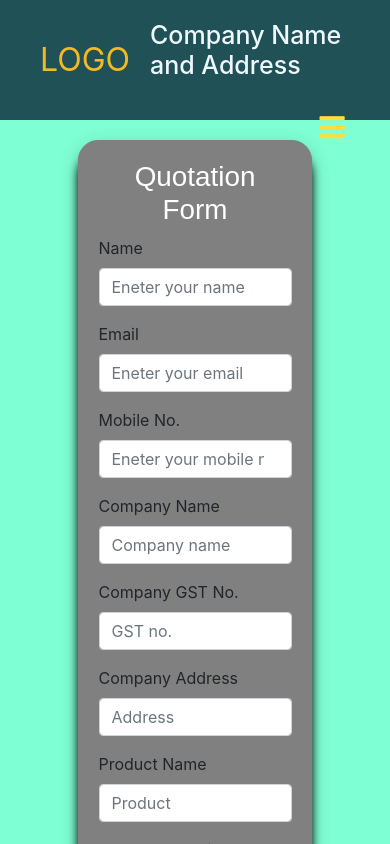
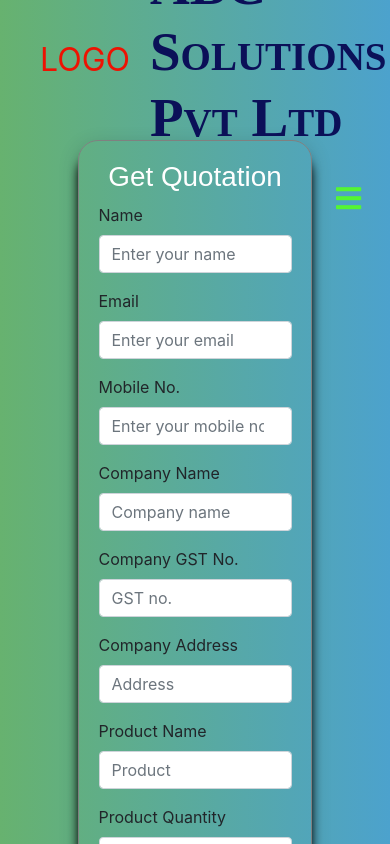
Before and after one commit to technoid2023/business, a React (Create React App) app: page /quote in a window 390 px wide. Shown: the top 844 px of the page. Built offline with nearby package versions, Linux system fonts and the light colour scheme.

Commit message:
final from subham

```diff
--- a/package.json
+++ b/package.json
@@ -12,6 +12,7 @@
     "react-dom": "^18.2.0",
     "react-helmet": "^6.1.0",
     "react-hot-toast": "^2.4.1",
+    "react-icons": "^4.9.0",
     "react-responsive-carousel": "^3.2.23",
     "react-router-dom": "^6.11.2",
     "react-scripts": "5.0.1",
--- a/src/component/Contactus.jsx
+++ b/src/component/Contactus.jsx
@@ -4,6 +4,8 @@ import '../css/contactus.css'
 import {Link} from 'react-router-dom'
 import emailjs from 'emailjs-com';
 import { Toaster, toast } from 'react-hot-toast';
+import { FaFacebookF,FaLinkedinIn,FaYoutube } from "react-icons/fa";
+import { SiGmail } from "react-icons/si";
 
 const Contactus = () => {
 
@@ -25,11 +27,11 @@ const Contactus = () => {
   };
   return (
     <Layout className="conmain">
-      <div><Toaster/></div>
-      <h1 className="section-header">Contact Us</h1>
+
       <section id="contact">
         <div className="contact-wrapper">
           <div className="social">
+            <h4 class='text'>Write To US</h4>
             <form onSubmit={sendEmail} className="form-horizontal">
               <div className="form-group">
                 <div className="col-sm-12">
@@ -87,9 +89,11 @@ const Contactus = () => {
                 </div>
               </button>
             </form>
+            <div><Toaster/></div>
           </div>
           {/* Left contact page */}
           <div className="direct-contact-container">
+          <h4 class='text'>Reach Us</h4>
             <ul className="contact-list">
               <li className="list-item">
                 <i className="fa fa-map-marker fa-2x">
@@ -121,22 +125,22 @@ const Contactus = () => {
             <ul className="social-media-list">
               <li>
                 <Link to="#" target="" className="contact-icon">
-                  <i className="fa fa-facebook" aria-hidden="true" />
+              <h1><FaFacebookF size='20' color='blue'/></h1>
                 </Link>
               </li>
               <li>
                 <Link to="#" target="_blank" className="contact-icon">
-                  <i className="fa fa-google" aria-hidden="true" />
+                <h1><SiGmail size='20' color='red'/></h1>
                 </Link>
               </li>
               <li>
                 <Link to="#" target="_blank" className="contact-icon">
-                  <i className="fa fa-instagram" aria-hidden="true" />
+                <h1><FaLinkedinIn size='20' color='blue'/></h1>
                 </Link>
               </li>
               <li>
                 <Link to="#" target="_blank" className="contact-icon">
-                  <i className="fa fa-linkedin" aria-hidden="true" />
+                <h1><FaYoutube size='20' color='red'/></h1>
                 </Link>
               </li>
             </ul>
--- a/src/component/Footer.jsx
+++ b/src/component/Footer.jsx
@@ -1,12 +1,13 @@
 import React from 'react'
 import '../css/footer.css'
+import { Link } from 'react-router-dom';
 
 const Footer = () => {
   return (
     <div className='app-container'>
         <footer>
         <div className="footer-content">
-        <p>All rights reserved.&copy; Designed By Technoid Kolkata. {new Date().getFullYear()} </p>
+        <p>Copyright &copy; ABC Company All Right Reserve {new Date().getFullYear()} ||Devolped & Designed By  <a href="https://google.com">Technoid_Kolkata</a>  </p>
         </div>
         </footer>
     </div>
--- a/src/component/Header.jsx
+++ b/src/component/Header.jsx
@@ -20,7 +20,7 @@ const Header = () => {
 
                 <div className="nav-container">
                     <div className='company-info'>
-                        <h2>Company Name and Address</h2>
+                        <h2 class='headText'>ABC Solutions Pvt Ltd</h2>
                     </div>
                     <nav className="navbar">
                         <ul className={menuOpen ? "nav-menu active" : "nav-menu"}>
--- a/src/component/Quote.jsx
+++ b/src/component/Quote.jsx
@@ -26,26 +26,26 @@ const Quote = () => {
     <Layout>
       <div><Toaster/></div>
       <div className='container' style={{border:'1px solid GrayText',
-       backgroundColor:'GrayText', borderRadius:'20px',boxShadow:'0 15px 10px 0 black, 0 6px 20px 0 rgba(0, 0, 0, 0.19)', width:'60%', padding:'5%', marginTop:'5%',marginBottom:'5%'}}>
-        <h1 style={{textAlign:'center', marginBottom:'5%', color:'white',fontFamily:'Oswald, sans-serif'}}>Quotation Form</h1>
+       backgroundColor:'transparent', borderRadius:'20px',boxShadow:'0 15px 10px 0 black, 0 6px 20px 0 rgba(0, 0, 0, 0.19)', width:'60%', padding:'5%', marginTop:'5%',marginBottom:'5%'}}>
+        <h1 style={{textAlign:'center', marginBottom:'5%', color:'white',fontFamily:'Oswald, sans-serif'}}>Get Quotation</h1>
         <form className="row g-3" onSubmit={sendEmail}>
           <div className="col-md-4">
             <label htmlFor="inputEmail4" className="form-label">
               Name
             </label>
-            <input type="text" className="form-control" placeholder='Eneter your name' name='name' required='true' />
+            <input type="text" className="form-control" placeholder='Enter your name' name='name' required='true' />
           </div>
           <div className="col-md-4">
             <label htmlFor="inputPassword4" className="form-label">
               Email
             </label>
-            <input type="email" className="form-control" placeholder='Eneter your email' name='email' required='true' />
+            <input type="email" className="form-control" placeholder='Enter your email' name='email' required='true' />
           </div>
           <div className="col-md-4">
             <label htmlFor="inputEmail4" className="form-label">
               Mobile No.
             </label>
-            <input type="number" className="form-control" placeholder='Eneter your mobile no.' name='mobile' required='true' />
+            <input type="number" className="form-control" placeholder='Enter your mobile no.' name='mobile' required='true' />
           </div>
           <div className="col-md-6">
             <label htmlFor="inputEmail4" className="form-label">
--- a/src/css/contactus.css
+++ b/src/css/contactus.css
@@ -29,15 +29,23 @@
         /* margin-top: 28%; */
         padding: 15px;
       }
+      .text{
+        text-align: center;
+        font: bold;
+        font-family: 'Lucida Sans', 'Lucida Sans Regular', 'Lucida Grande', 'Lucida Sans Unicode', Geneva, Verdana, sans-serif;
+        color: darkblue;
+      }
     #contact {
       display: flex;
       align-content: space-between;
       width: 100%;
       height: 100%;
-      background-color: #ffffff;
+      /* background-color: #ffffff; */
+      background-image: transparent;
 
     }
   .contact-wrapper {
+    /* background-image: transparent; */
     display: flex;
     flex-direction: row;
     justify-content: space-between;
--- a/src/css/footer.css
+++ b/src/css/footer.css
@@ -6,7 +6,8 @@
   }
 
   footer {
-    background-color: #fced67;
+    background-color: #333331;
+    color:yellow;
     padding: 20px;
     margin-top: auto;
   }
--- a/src/css/nav.css
+++ b/src/css/nav.css
@@ -1,22 +1,33 @@
 @import url(//fonts.googleapis.com/css?family=Montserrat:300,400,500);
 @import url(//cdnjs.cloudflare.com/ajax/libs/font-awesome/5.14.0/css/all.min.css);
+/* @import url(//fonts.googleapis.com/css?family=LobsterTwo:300,400,500); */
 
 header {
-  background-color: #1f5156;
+  background-color: #f8f8f300;
   display: flex;
   align-items: center;
   padding: 20px;
 }
+.headText{
+font-family: cursive;
+font-style: initial;
+font-size: 50%;
+font-weight: bolder;
+font-variant: small-caps;
 
+
+}
 .company-info {
-  font-size: 20px;
+  font-size: 50px;
   margin-left: 20px;
 }
 
 .company-info h2 {
-  font-size: 25px;
+  font-size: 55px;
   margin: 0;
-  color: aliceblue;
+  font-weight: bolder;
+  color: rgb(11, 16, 88);
+
 }
 
 .navbar {
@@ -42,7 +53,7 @@ header {
 }
 
 .nav-logo {
-  color: #f5b921;
+  color: #ee1202;
   align-items: center;
   margin-left: 20px;
   cursor: pointer;
@@ -104,7 +115,7 @@ header {
   transform: translate(-100%, 60%);
   font-size: 1.8rem;
   cursor: pointer;
-  color: #ffdd40;
+  color: #54f534;
 }
 
 .nav-links {
@@ -162,7 +173,7 @@ header {
   }
 
   .nav-item .active {
-    color: #ffdd40;
+    color: #ff1e00;
     border: none;
   }
 }@media screen and (max-width: 360px) {
@@ -196,7 +207,7 @@ header {
   }
 
   .nav-item .active {
-    color: #ffdd40;
+    color: #e43011;
     border: none;
   }
   .nav-links .active{
--- a/src/index.css
+++ b/src/index.css
@@ -5,7 +5,8 @@ body {
     sans-serif;
   -webkit-font-smoothing: antialiased;
   -moz-osx-font-smoothing: grayscale;
-  background-color: aquamarine;
+  /* background-image: linear-gradient(to right,#5eebf0c0,#111f9c); */
+  background-image: linear-gradient(to right,#67b26f,#4ca2cd);
 }
 
 code {
```
Also changed, not shown: 1 other file (tests, documents, lock files or other folders).
